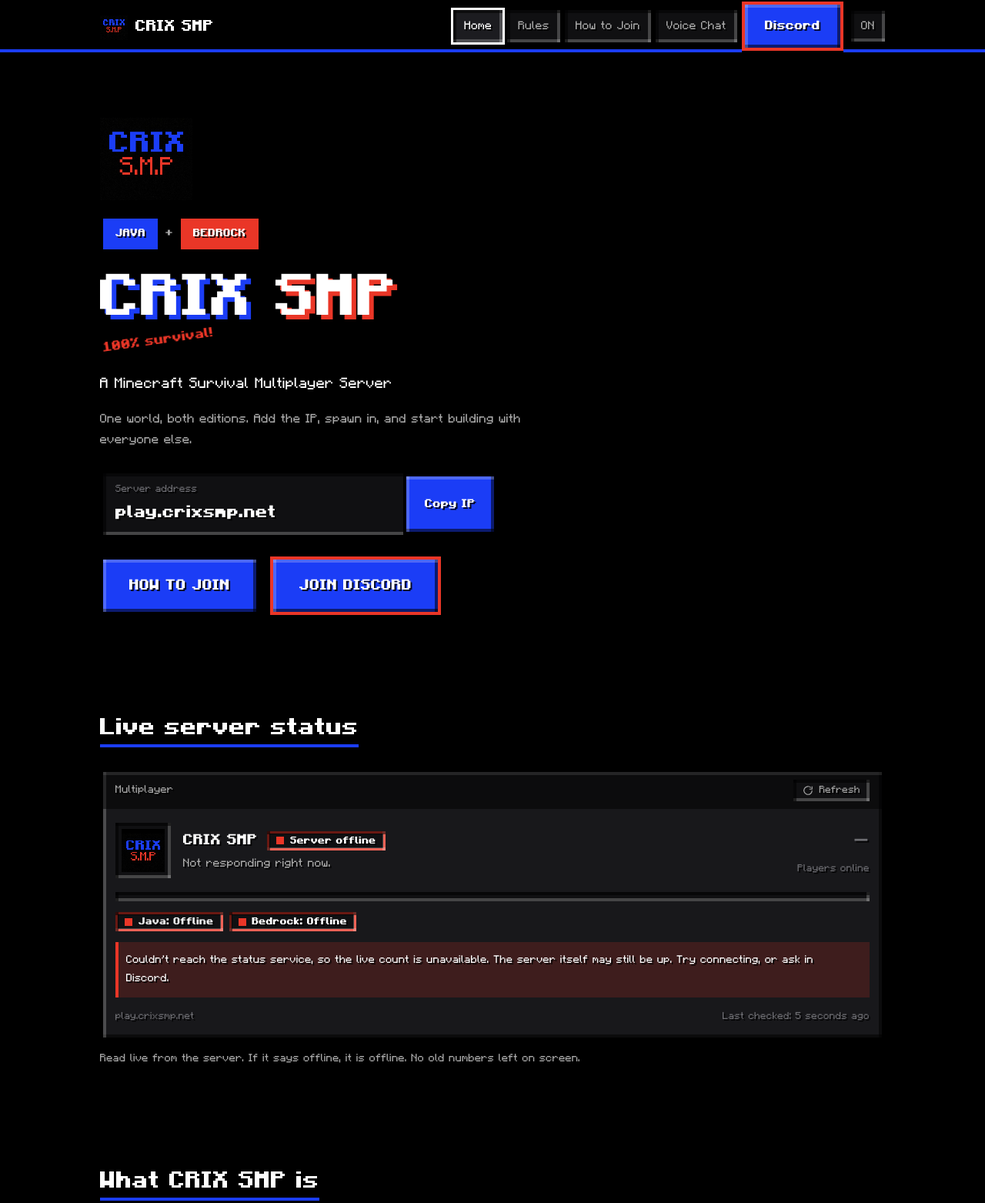
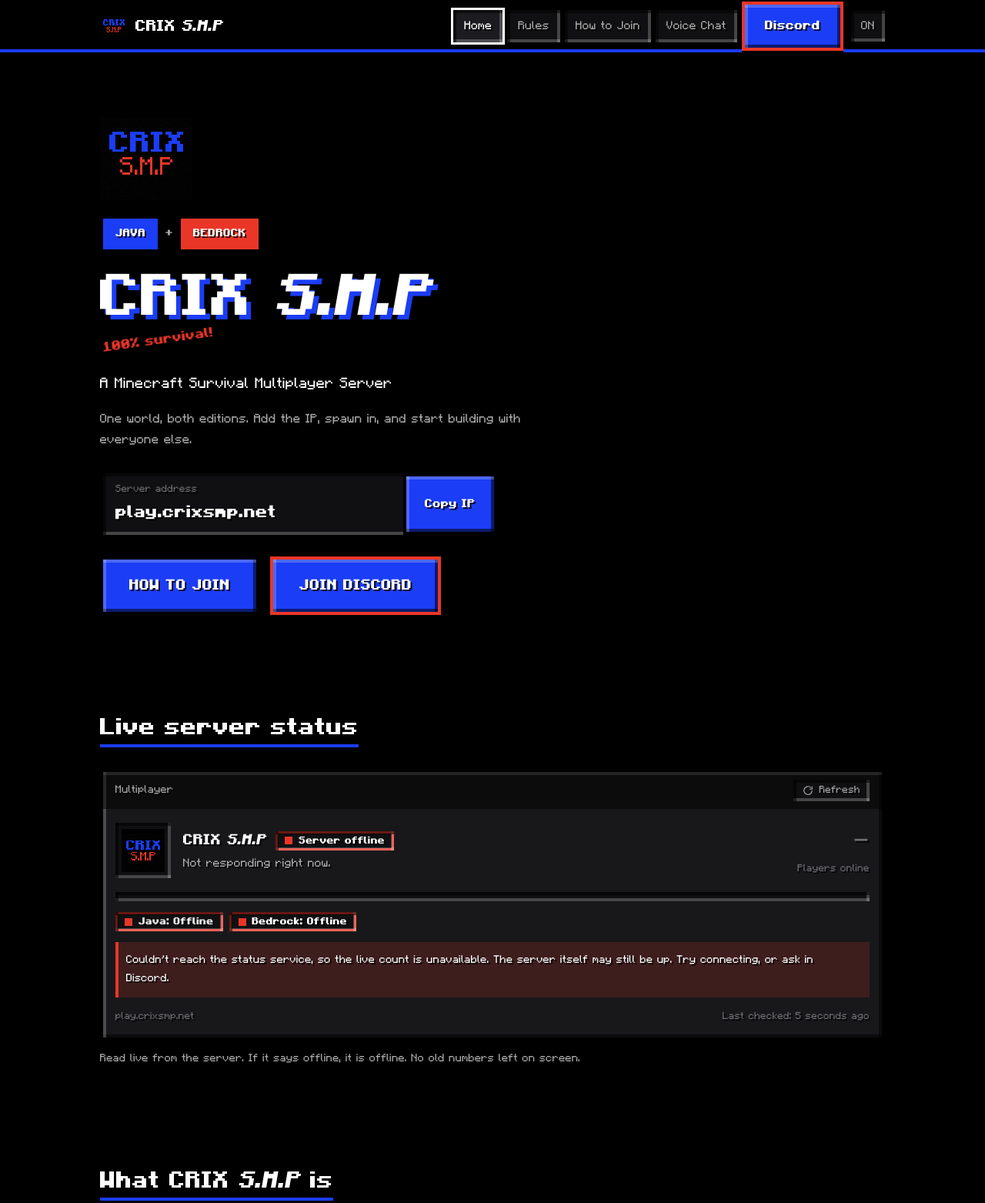
Before and after one commit to CRIX447/crixsmp-site, a plain HTML site: page index.html in a window 1280 px wide. Shown: the top 1563 px of the page at 77% size. Drawn offline with Linux system fonts and the light colour scheme; no server answers.

Commit message:
Update index.html

```diff
--- a/index.html
+++ b/index.html
@@ -3,15 +3,15 @@
 <head>
 <meta charset="utf-8">
 <meta name="viewport" content="width=device-width,initial-scale=1">
-<title>CRIX SMP — Minecraft Survival Multiplayer | Java + Bedrock</title>
-<meta name="description" content="CRIX SMP is a Minecraft survival multiplayer server for Java and Bedrock. Server IP: play.crixsmp.net. Live player count and connection instructions.">
+<title>CRIX S.M.P — Minecraft Survival Multiplayer | Java + Bedrock</title>
+<meta name="description" content="CRIX S.M.P is a Minecraft survival multiplayer server for Java and Bedrock. Server IP: play.crixsmp.net. Live player count and connection instructions.">
 <link rel="canonical" href="https://crixsmp.net/">
 <meta name="theme-color" content="#000000">
 <link rel="icon" href="/crixsmplogo.png" type="image/png">
 <link rel="apple-touch-icon" href="/crixsmplogo.png">
 <meta property="og:type" content="website">
-<meta property="og:site_name" content="CRIX SMP">
-<meta property="og:title" content="CRIX SMP — Minecraft Survival Multiplayer">
+<meta property="og:site_name" content="CRIX S.M.P">
+<meta property="og:title" content="CRIX S.M.P — Minecraft Survival Multiplayer">
 <meta property="og:description" content="Survival SMP with Java and Bedrock crossplay. Join at play.crixsmp.net.">
 <meta property="og:url" content="https://crixsmp.net/">
 <meta property="og:image" content="https://crixsmp.net/crixsmplogo.png">
@@ -22,7 +22,7 @@
 
 <header>
   <div class="wrap bar">
-    <a class="brand" href="/"><img src="/crixsmplogo.png" alt="" width="36" height="36"><span>CRIX SMP</span></a>
+    <a class="brand" href="/"><img src="/crixsmplogo.png" alt="" width="36" height="36"><span class="crix">CRIX <i>S.M.P</i></span></a>
     <div class="tools">
       <nav>
         <a class="active" href="/">Home</a>
@@ -41,9 +41,9 @@
 
 <section class="hero">
   <div class="wrap">
-    <img class="logo" src="/crixsmplogo.png" alt="CRIX SMP" width="120" height="120">
+    <img class="logo" src="/crixsmplogo.png" alt="CRIX S.M.P" width="120" height="120">
     <div class="editions"><span>JAVA</span><span>+</span><span>BEDROCK</span></div>
-    <h1>CRIX <em>SMP</em></h1>
+    <h1 class="crix">CRIX <i>S.M.P</i></h1>
     <div id="splash">Java and Bedrock!</div>
     <p class="tagline">A Minecraft Survival Multiplayer Server</p>
     <p class="lead">
@@ -81,7 +81,7 @@
       <div class="main">
         <div class="icon"><img src="/crixsmplogo.png" alt="" width="56" height="56"></div>
         <div class="meta">
-          <div class="name">CRIX SMP <span class="tag" id="state"><em></em>Checking</span></div>
+          <div class="name"><span class="crix">CRIX <i>S.M.P</i></span> <span class="tag" id="state"><em></em>Checking</span></div>
           <div class="motd" id="motd">Pinging the server...</div>
         </div>
         <div class="count">
@@ -113,7 +113,7 @@
 
 <section>
   <div class="wrap">
-    <div class="title"><h2>What CRIX SMP is</h2></div>
+    <div class="title"><h2>What <span class="crix">CRIX <i>S.M.P</i></span> is</h2></div>
     <p class="lead">
       A survival server built around the people playing on it. No application, no forms. Grab
       the IP, read the rules, get building.
@@ -188,7 +188,7 @@
   <div class="wrap">
     <div class="fgrid">
       <div>
-        <a class="brand" href="/"><img src="/crixsmplogo.png" alt="" width="36" height="36"><span>CRIX SMP</span></a>
+        <a class="brand" href="/"><img src="/crixsmplogo.png" alt="" width="36" height="36"><span class="crix">CRIX <i>S.M.P</i></span></a>
         <div class="ipline" data-ip>play.crixsmp.net</div>
         <span class="plat">JAVA + BEDROCK</span>
       </div>
@@ -210,7 +210,7 @@
       </div>
     </div>
     <div class="bottom">
-      <span>&copy; CRIX SMP. All rights reserved.</span>
+      <span>&copy; <span class="crix">CRIX <i>S.M.P</i></span>. All rights reserved.</span>
       <span>Not affiliated with Mojang Studios or Microsoft.</span>
     </div>
   </div>
```
